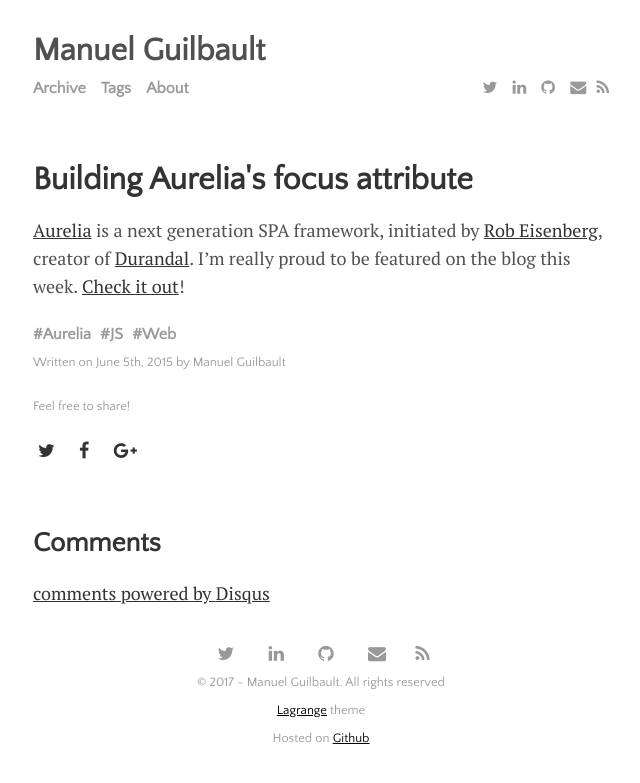
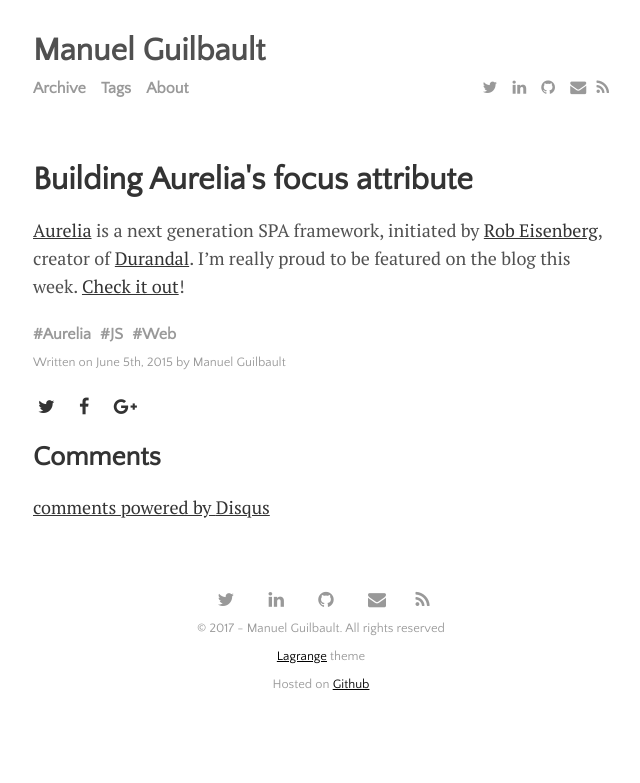
Before and after one commit to manuel-guilbault/manuel-guilbault.github.io, a Jekyll site: the page built from _posts/2015-06-05-Building-Aurelias-focus-attribute.md, in a window 1280 px wide. Shown: the top 783 px of the page, without its empty margins (319-959 px from the left). Built offline with Jekyll 4.4.1, drawn with Linux system fonts in a browser that asks for light colours; nearby versions of some CDN libraries; comment, search, counter and statistics services are not loaded.

Commit message:
Change social sharing section

```diff
--- a/_includes/social-sharing.html
+++ b/_includes/social-sharing.html
@@ -1,7 +1,5 @@
-<div class="post-date">Feel free to share!</div>
-  <div class="sharing-icons">
-    <a href="https://twitter.com/intent/tweet?text={{ page.title }}&amp;url={{ site.url }}{{ page.url }}&amp;via={{ site.author.twitter }}" target="_blank"><i class="fa fa-twitter" aria-hidden="true"></i></a>
-    <a href="https://www.facebook.com/sharer/sharer.php?u={{ site.url }}{{ page.url }}&amp;title={{ page.title }}" target="_blank"><i class="fa fa-facebook" aria-hidden="true"></i></a>
-    <a href="https://plus.google.com/share?url={{ site.url }}{{ page.url }}" target="_blank"><i class="fa fa-google-plus" aria-hidden="true"></i></a>
-  </div>
+<div class="sharing-icons">
+  <a href="https://twitter.com/intent/tweet?text={{ page.title }}&amp;url={{ site.url }}{{ page.url }}&amp;via={{ site.author.twitter }}" target="_blank"><i class="fa fa-twitter" aria-hidden="true"></i></a>
+  <a href="https://www.facebook.com/sharer/sharer.php?u={{ site.url }}{{ page.url }}&amp;title={{ page.title }}" target="_blank"><i class="fa fa-facebook" aria-hidden="true"></i></a>
+  <a href="https://plus.google.com/share?url={{ site.url }}{{ page.url }}" target="_blank"><i class="fa fa-google-plus" aria-hidden="true"></i></a>
 </div>
```
